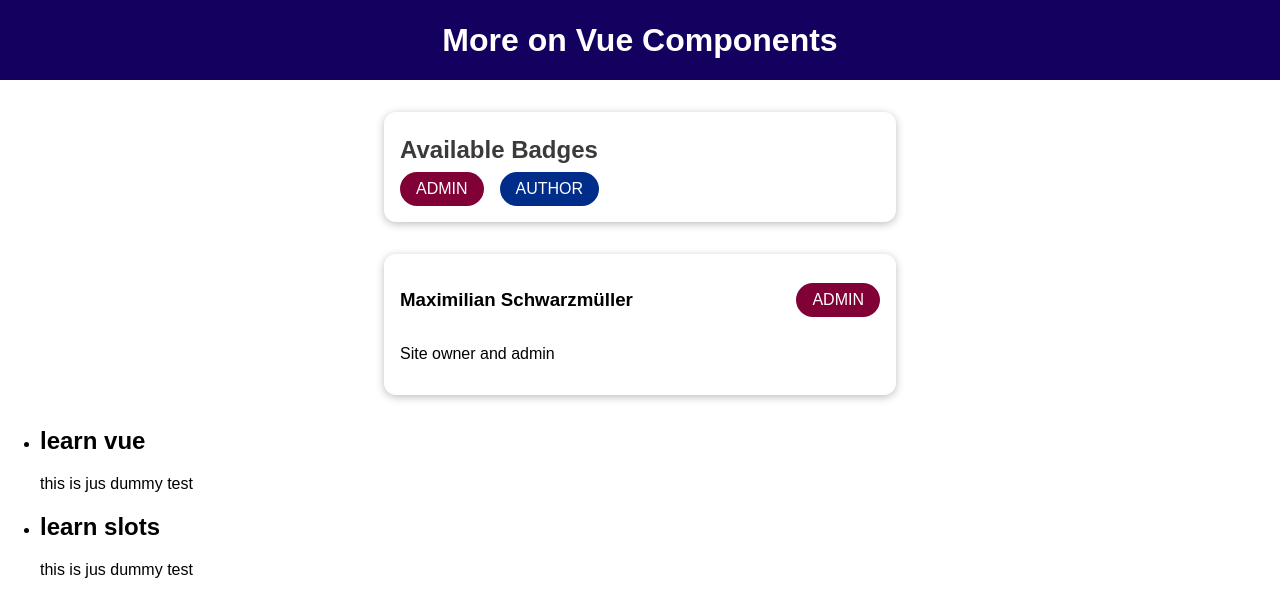
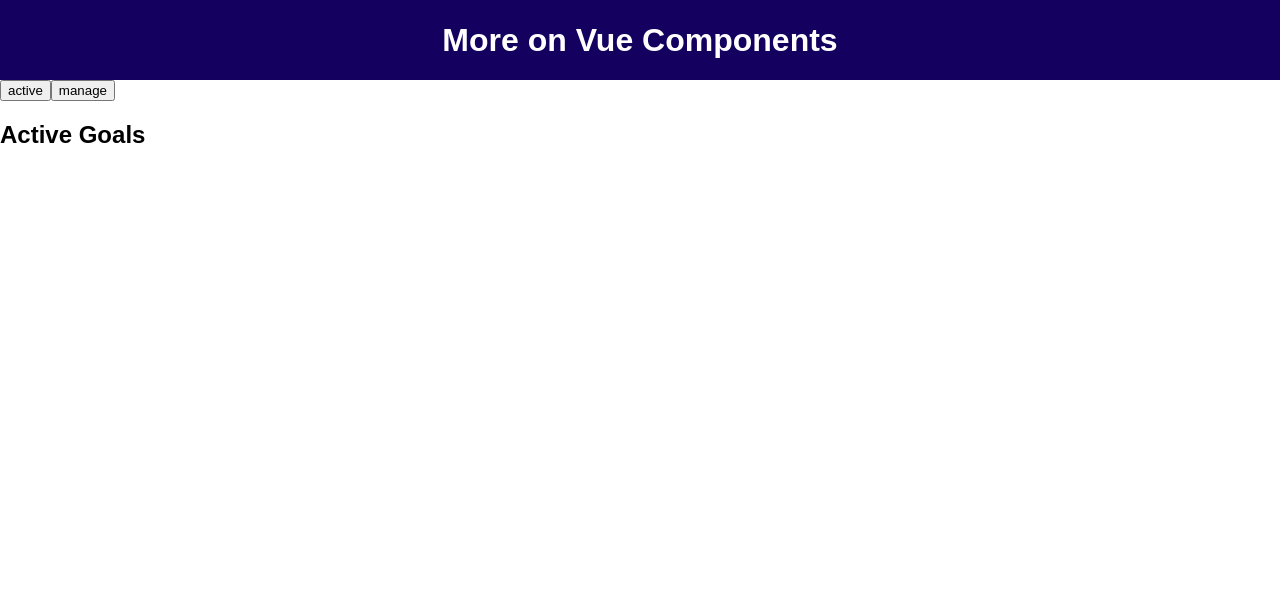
Before and after one commit to devAbhimanyu/intro-to-vue3, a Vue app: page / in a window 1280 px wide. Shown: the top 616 px of the page. Built offline with nearby package versions, Linux system fonts and the light colour scheme.

Commit message:
feat: 🎸 dynamic comp and keep-alive comp

```diff
--- a/src/App.vue
+++ b/src/App.vue
@@ -1,44 +1,45 @@
 <template>
   <div>
     <Header />
-    <BadgeList />
-    <UserInfo
-      :full-name="activeUser.name"
-      :info-text="activeUser.description"
-      :role="activeUser.role"
-    />
-    <course-goals #default="slotProps">
-      <!-- <template #default="slotProps"> -->
-      <h2>{{ slotProps.item }}</h2>
-      <p>{{ slotProps.test }}</p>
-      <!-- </template> -->
-    </course-goals>
+    <button @click="updatedSelected('active-goals')">active</button>
+    <button @click="updatedSelected('manage-goals')">manage</button>
+    <!-- <active-goals v-if="selectedComp === 'active-goals'"></active-goals>
+    <manage-goals v-if="selectedComp === 'manage-goals'"></manage-goals> -->
+    <!-- without keep-alive state is lost when component is changed -->
+    <keep-alive>
+      <component :is="selectedComp"> </component>
+    </keep-alive>
   </div>
 </template>
 
 <script>
 import Header from "./components/TheHeader.vue";
-import UserInfo from "./components/UserInfo.vue";
-import BadgeList from "./components/BadgeList.vue";
-import CourseGoals from "./components/CourseGoals.vue";
+import ActiveGoals from "./components/ActiveGoals.vue";
+import ManageGoals from "./components/ManageGoals.vue";
+
 export default {
   /**
    * local component reg
    */
   components: {
     Header,
-    UserInfo,
-    BadgeList,
-    CourseGoals,
+    ActiveGoals,
+    ManageGoals,
   },
   data() {
     return {
+      selectedComp: "active-goals",
       activeUser: {
         name: "Maximilian Schwarzmüller",
         description: "Site owner and admin",
         role: "admin",
       },
     };
+  },
+  methods: {
+    updatedSelected(compName) {
+      this.selectedComp = compName;
+    },
   },
 };
 </script>
--- /dev/null
+++ b/src/components/ActiveGoals.vue
@@ -0,0 +1,3 @@
+<template>
+  <h2>Active Goals</h2>
+</template>
--- /dev/null
+++ b/src/components/ManageGoals.vue
@@ -0,0 +1,4 @@
+<template>
+  <h2>Manage Goals</h2>
+  <input type="text" name="" id="" />
+</template>
```
